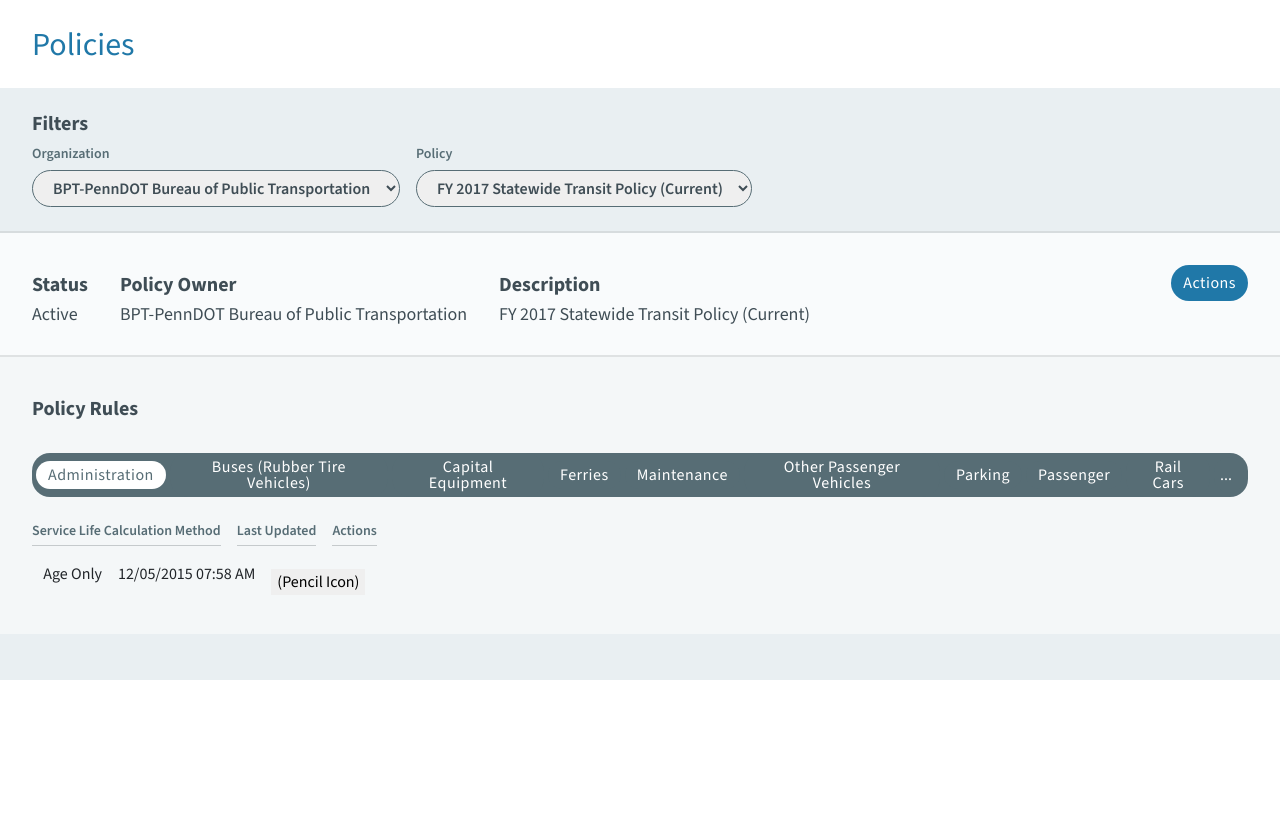
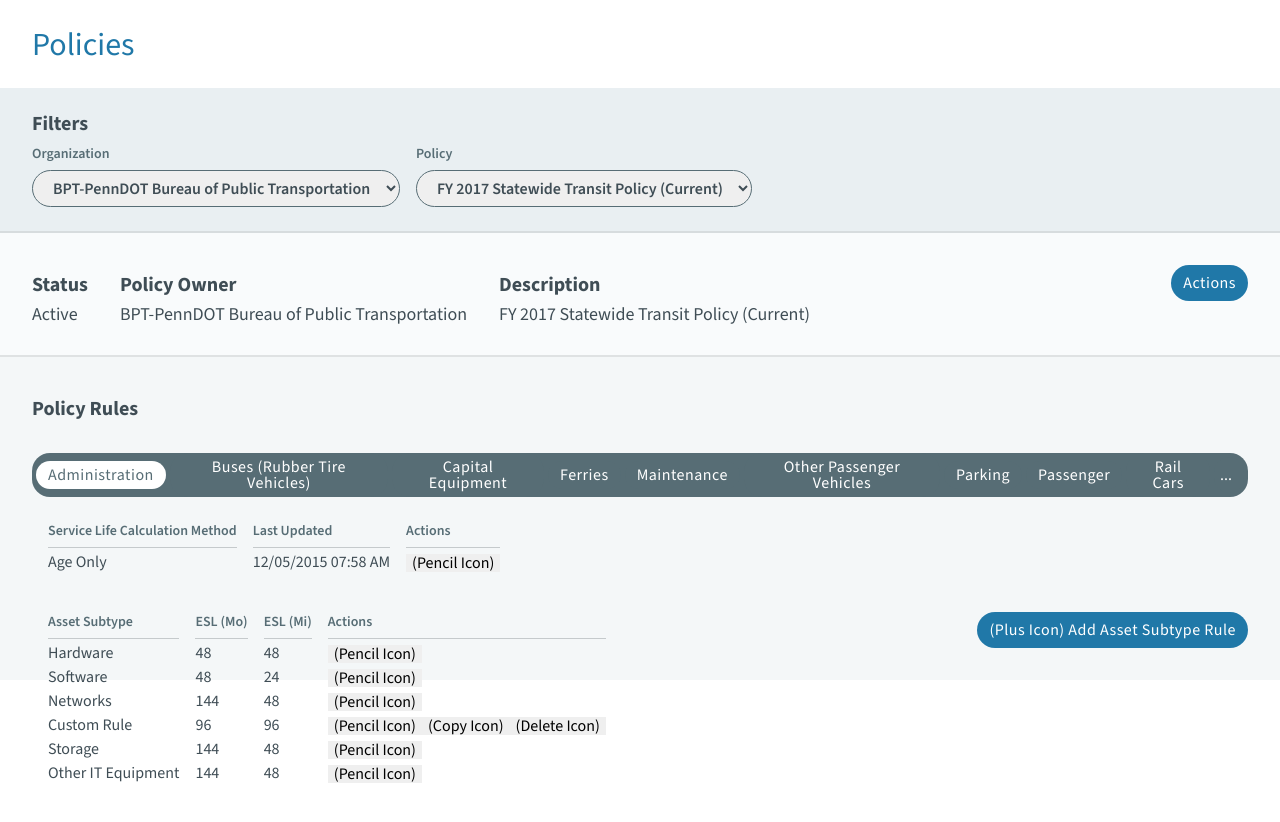
Before and after one commit to camsys/NeedsForecaster, a React (Create React App) app in the folder src/main/js/: page /#/policies in a window 1280 px wide. Shown: the top 822 px of the page. Before the commit the page ends 800 px from the top, so only its background shows below. Built offline with nearby package versions, Linux system fonts and the light colour scheme.

Commit message:
[NF-53] Finish default state of Policies page; refactor redundant elements to use mapped data instead

```diff
--- a/src/main/js/src/App.css
+++ b/src/main/js/src/App.css
@@ -439,7 +439,7 @@
     padding: 0;
 }
 
-label {
+label, th {
     font-style: normal;
     font-weight: 600;
     font-size: 14px;
@@ -477,6 +477,30 @@
     flex-direction: row;
     justify-content: space-between;
     align-items: center;
+}
+
+.table {
+    border-collapse: separate;
+    border-spacing: 16px 0;
+    width: auto;
+}
+
+.table th{
+    border-top: none;
+    border-bottom: 1px solid #C5CACC !important;
+    padding: 0 0 6px 0;
+}
+
+.table td {
+    border-top: none;
+    padding: 6px 0 0 0;
+    font-size: 16px;
+    font-weight: 400;
+    line-height: 16px;
+    color: #3F4D55;
+}
+
+.primary-button {
     padding: 10px 12px;
     gap: 10px;
     background: #2078A8;
@@ -489,16 +513,3 @@
     color: #FFFFFF;
     cursor: pointer;
 }
-
-.table-headers, .table-rows {
-    display: flex;
-    flex-direction: row;
-    align-items: center;
-    padding: 0px;
-    gap: 16px;
-}
-
-.table-label {
-    border-bottom: 1px solid #C5CACC;
-    padding-bottom: 4px;
-}
--- a/src/main/js/src/lib/ActionsButton.js
+++ b/src/main/js/src/lib/ActionsButton.js
@@ -3,7 +3,7 @@
 export const ActionsButton = ({actions}) => {
     return (
         <>
-            <button className={"actions-button"} name={"actions"}>Actions</button>
+            <button className={"actions-button primary-button"} name={"actions"}>Actions</button>
         </>
     );
 }
--- a/src/main/js/src/policies/Policies.css
+++ b/src/main/js/src/policies/Policies.css
@@ -135,3 +135,12 @@
     padding: 0px;
     gap: 16px;
 }
+
+.policy-asset-subtype-rules {
+    display: flex;
+    flex-direction: row;
+    justify-content: space-between;
+    align-items: flex-start;
+    padding: 0px;
+    width: 100%;
+}
--- a/src/main/js/src/policies/Policies.js
+++ b/src/main/js/src/policies/Policies.js
@@ -1,5 +1,5 @@
 import React, { useState, useEffect } from "react";
-import {Container} from 'react-bootstrap';
+import {Container, Table} from 'react-bootstrap';
 import {DropdownInput} from "../lib/DropdownInput";
 import {ActionsButton} from "../lib/ActionsButton";
 
@@ -19,6 +19,30 @@
     ]);
     let [selectedOrganization, setSelectedOrganization] = useState(organizations[0].label);
     let [selectedPolicy, setSelectedPolicy] = useState(policies[0].label);
+    let [assetTypes, setAssetTypes] = useState([
+        "Administration",
+        "Buses (Rubber Tire Vehicles)",
+        "Capital Equipment",
+        "Ferries",
+        "Maintenance",
+        "Other Passenger Vehicles",
+        "Parking",
+        "Passenger",
+        "Rail Cars"
+    ])
+
+    let [assetSubtypes, setAssetSubtypes] = useState({
+            "Administration": {
+                "Hardware": {esl_months: 48, esl_miles: 48},
+                "Software": {esl_months: 48, esl_miles: 24},
+                "Networks": {esl_months: 144, esl_miles: 48},
+                "Custom Rule": {esl_months: 96, esl_miles: 96},
+                "Storage": {esl_months: 144, esl_miles: 48},
+                "Other IT Equipment": {esl_months: 144, esl_miles: 48}
+            }
+        }
+    )
+
     let [selectedAssetType, setSelectedAssetType] = useState("Administration");
 
     const changePolicy = (e) => {
@@ -68,31 +92,62 @@
                 <h2>Policy Rules</h2>
                 <div className={"policy-rules-type-selector"}>
                     <div className={"policy-rules-types"}>
-                        <button className={"policy-rules-type-button" + (selectedAssetType==="Administration" ? " selected" : "")} onClick={selectAssetType}>Administration</button>
-                        <button className={"policy-rules-type-button" + (selectedAssetType==="Buses (Rubber Tire Vehicles)" ? " selected" : "")} onClick={selectAssetType}>Buses (Rubber Tire Vehicles)</button>
-                        <button className={"policy-rules-type-button" + (selectedAssetType==="Capital Equipment" ? " selected" : "")} onClick={selectAssetType}>Capital Equipment</button>
-                        <button className={"policy-rules-type-button" + (selectedAssetType==="Ferries" ? " selected" : "")} onClick={selectAssetType}>Ferries</button>
-                        <button className={"policy-rules-type-button" + (selectedAssetType==="Maintenance" ? " selected" : "")} onClick={selectAssetType}>Maintenance</button>
-                        <button className={"policy-rules-type-button" + (selectedAssetType==="Other Passenger Vehicles" ? " selected" : "")} onClick={selectAssetType}>Other Passenger Vehicles</button>
-                        <button className={"policy-rules-type-button" + (selectedAssetType==="Parking" ? " selected" : "")} onClick={selectAssetType}>Parking</button>
-                        <button className={"policy-rules-type-button" + (selectedAssetType==="Passenger" ? " selected" : "")} onClick={selectAssetType}>Passenger</button>
-                        <button className={"policy-rules-type-button" + (selectedAssetType==="Rail Cars" ? " selected" : "")} onClick={selectAssetType}>Rail Cars</button>
+                        {assetTypes.map((t,i) => <button key={i} className={"policy-rules-type-button" + (selectedAssetType === t ? " selected" : "")} onClick={selectAssetType}>{t}</button>)}
                     </div>
                     <div className={"policy-rules-additional-types"}>
                         <button className={"policy-rules-ellipses"}>...</button>
                     </div>
                 </div>
                 <div className={"policy-calculation-method"}>
-                    <div className={"table-headers"}>
-                        <label className={"table-label"}>Service Life Calculation Method</label>
-                        <label className={"table-label"}>Last Updated</label>
-                        <label className={"table-label"}>Actions</label>
-                    </div>
-                    <div className={"table-rows"}>
-                        <p>Age Only</p>
-                        <p>12/05/2015 07:58 AM</p>
-                        <button>(Pencil Icon)</button>
-                    </div>
+                    <Table>
+                        <thead>
+                            <tr>
+                                <th>Service Life Calculation Method</th>
+                                <th>Last Updated</th>
+                                <th>Actions</th>
+                            </tr>
+                        </thead>
+                        <tbody>
+                            <tr>
+                                <td>Age Only</td>
+                                <td>12/05/2015 07:58 AM</td>
+                                <td><button>(Pencil Icon)</button></td>
+                            </tr>
+                        </tbody>
+                    </Table>
+                </div>
+                <div className={"policy-asset-subtype-rules"}>
+                    <Table id={"subtype-rules-table"}>
+                        <thead>
+                            <tr>
+                                <th>Asset Subtype</th>
+                                <th>ESL (Mo)</th>
+                                <th>ESL (Mi)</th>
+                                <th>Actions</th>
+                            </tr>
+                        </thead>
+                        <tbody>
+                            {assetSubtypes[selectedAssetType] && Object.entries(assetSubtypes[selectedAssetType]).map(([k,v], i) =>
+                                <>
+                                    <tr key={i}>
+                                        <td>{k}</td>
+                                        <td>{v.esl_months}</td>
+                                        <td>{v.esl_miles}</td>
+                                        <td>
+                                            <button>(Pencil Icon)</button>
+                                            {k.includes("Custom") && (
+                                                <>
+                                                    <button>(Copy Icon)</button>
+                                                    <button>(Delete Icon)</button>
+                                                </>
+                                            )}
+                                        </td>
+                                    </tr>
+                                </>
+                            )}
+                        </tbody>
+                    </Table>
+                    <button className={"primary-button"}>(Plus Icon) Add Asset Subtype Rule</button>
                 </div>
             </div>
         </Container>
```
